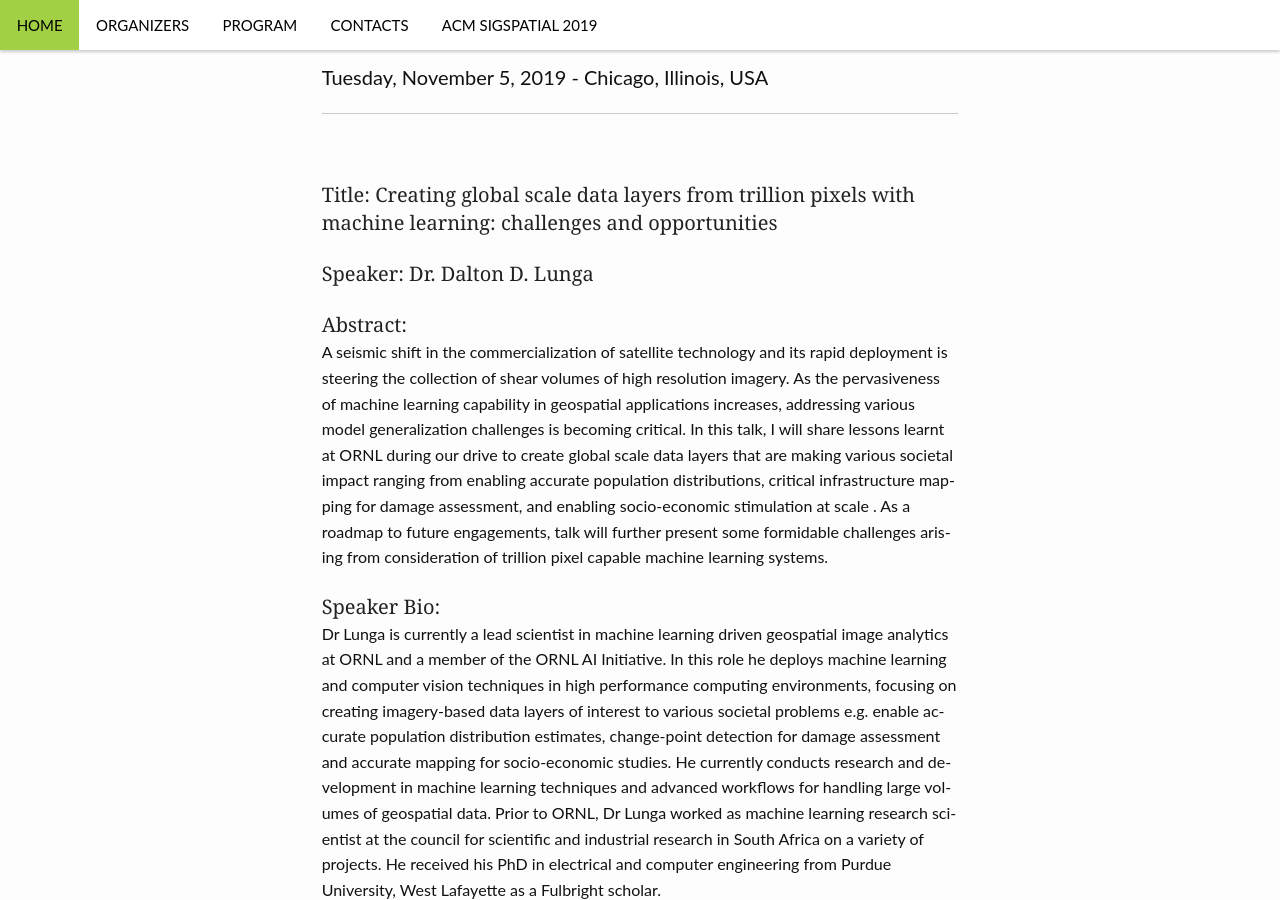
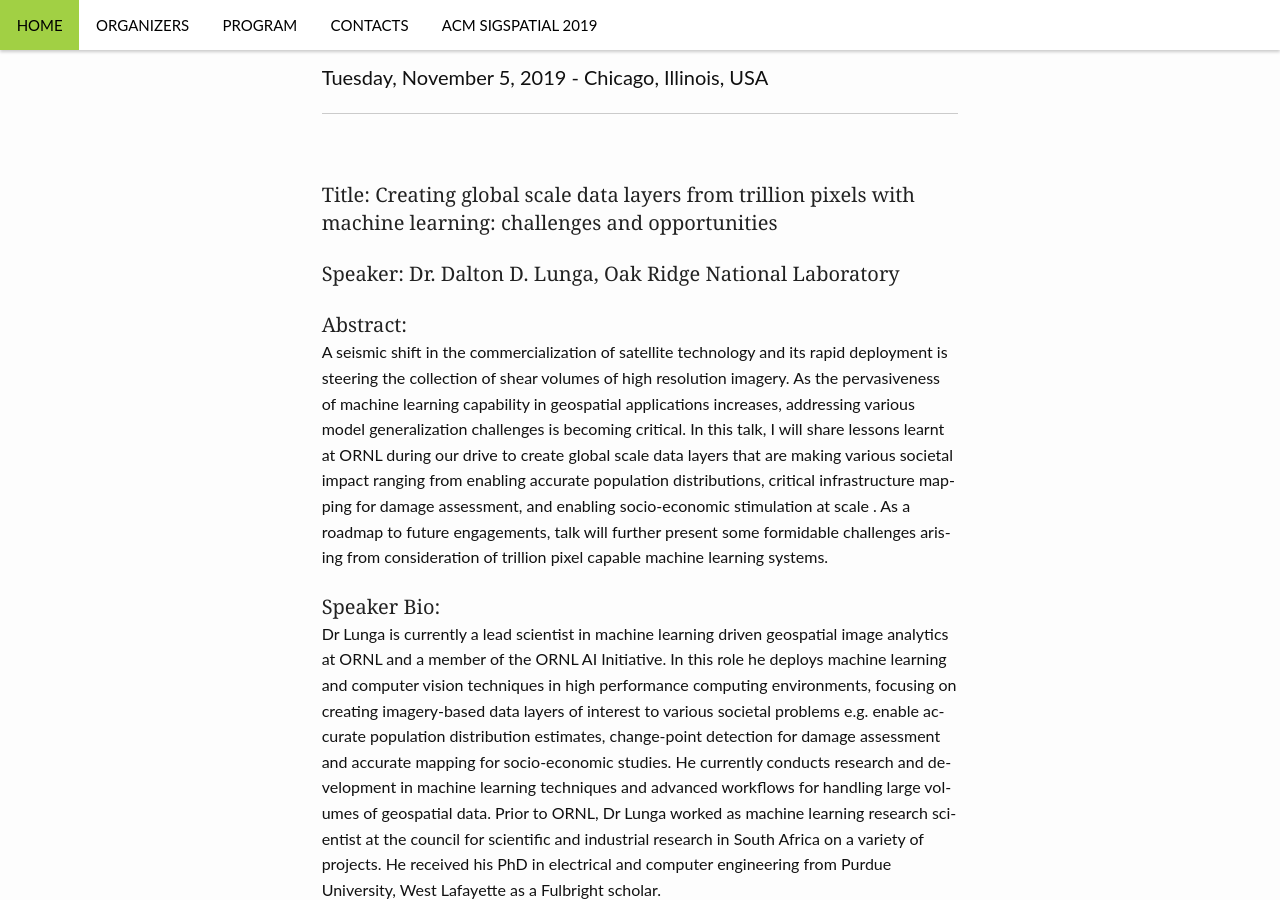
Before and after one commit to bigspatial2019/bigspatial-2018.github.io, a Jekyll site: the page built from program/keynotes/index.md, in a window 1280 px wide and 900 px high, scrolled down 412 px. Built offline with Jekyll 4.4.1, drawn with Linux system fonts in a browser that asks for light colours; comment, search, counter and statistics services are not loaded.

Commit message:
Update keynote

```diff
--- a/program/keynotes/index.md
+++ b/program/keynotes/index.md
@@ -29,7 +29,7 @@ float: left;
 
 #### Title:  Creating global scale data layers from trillion pixels with machine learning: challenges and opportunities
 
-#### Speaker: Dr. Dalton D. Lunga
+#### Speaker: Dr. Dalton D. Lunga, Oak Ridge National Laboratory
 
 #### Abstract:
 A seismic shift in the commercialization of satellite technology and its rapid deployment is steering the collection of shear volumes of high resolution imagery. As the pervasiveness of machine learning capability in geospatial applications increases, addressing various model generalization challenges is becoming critical. In this talk, I will share lessons learnt at ORNL during our drive to create global scale data layers that are making various societal impact ranging from enabling accurate population distributions, critical infrastructure mapping for damage assessment, and enabling socio-economic stimulation at scale . As a roadmap to future engagements, talk will further present some formidable challenges arising from consideration of trillion pixel capable machine learning systems.
```
